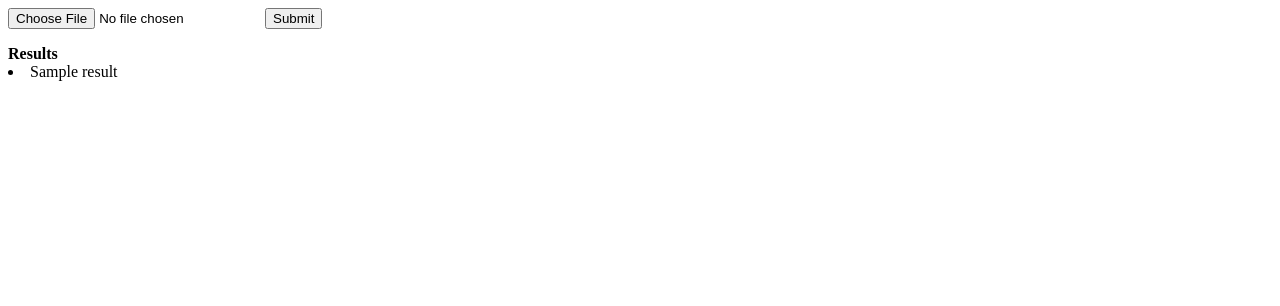
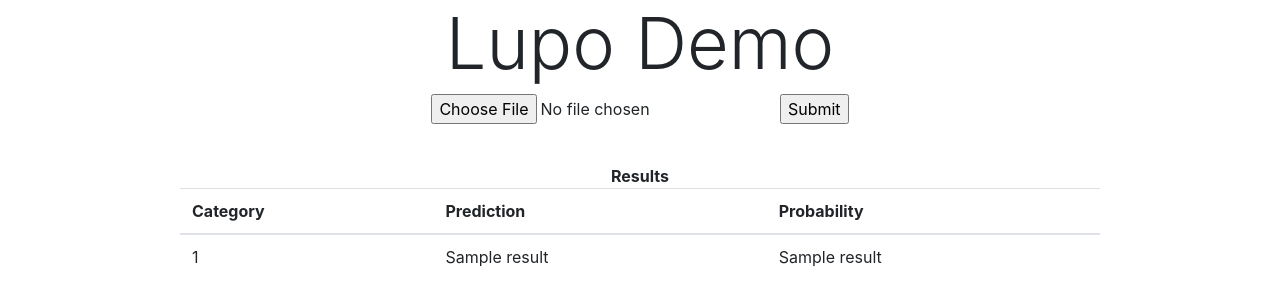
Before and after one commit to baherami/lupo-app, a Flask app: template templates/index.html in a window 1280 px wide. Shown: the top 306 px of the page. Run offline with Flask 2, Linux system fonts and the light colour scheme; the template is opened without the code that fills it: most values are stand-ins (such as "Sample title", 1, 10 or a date in 2020); parts of the project's set-up code (start-up, migrations or seed data) failed here and were passed over; some libraries are stand-ins or nearby versions.

Commit message:
Update app

```diff
--- a/app.py
+++ b/app.py
@@ -23,8 +23,7 @@ def upload_files():
     global learn_inf
     labels, prediction, probability = learn_inf.predict(img)
     for idx,label in enumerate(learn_inf.dls.vocab):
-        results.append(f"category: {label}, prediction: {prediction[idx]}, probablity: {probability[idx]:.2f}")
-    print(results)
+        results.append([label, prediction[idx],f"{probability[idx]:.2f}"])
     return render_template('index.html', results=results)
 
 def parent_label_multi(o):
@@ -34,6 +33,5 @@ if __name__ == '__main__':
     path = Path()
     global learn_inf
     learn_inf = load_learner(path/'invasive_plants_II/fmodel.pkl', cpu=True)
-    print("in maain")
     port = int(os.environ.get('PORT', 5000))
     app.run(host = '0.0.0.0', port = port)
--- a/templates/index.html
+++ b/templates/index.html
@@ -1,22 +1,65 @@
 <html>
-   <body>
-      <form action = "/" method = "POST"
-         enctype = "multipart/form-data">
-         <input type = "file" name = "file" />
-         <input type = "submit"/>
-      </form>
+
+<head>
+   <meta name="viewport" content="width=device-width, initial-scale=1, shrink-to-fit=no">
+   <link rel="stylesheet" href="https://stackpath.bootstrapcdn.com/bootstrap/4.1.3/css/bootstrap.min.css"
+      integrity="sha384-MCw98/SFnGE8fJT3GXwEOngsV7Zt27NXFoaoApmYm81iuXoPkFOJwJ8ERdknLPMO" crossorigin="anonymous">
+</head>
+
+<body>
 
 
-      <div class="Results">
-         <b>Results</b>
 
-         {% for result in results %}
+   <section id="cover">
+      <div id="cover-caption">
+          <div id="container" class="container">
+              <div class="row">
+                  <div class="col-sm-10 offset-sm-1 text-center">
+                      <h1 class="display-3">Lupo Demo</h1>
+                      <div class="form">
 
-            <li>
-            {{result}}
-            </li>
-            {% endfor %}
-         </div>
+                        <form action="/" method="POST" enctype="multipart/form-data">
 
-   </body>
+                              <input type="file" name="file" />
+                           <input type="submit" />
+
+                        </form>
+
+                      </div>
+                      <br>
+
+                      {% if results %}
+
+                      <b>Results</b>
+                      <table class="table">
+                         <thead>
+                            <tr>
+                               <th scope="col">Category</th>
+                               <th scope="col">Prediction</th>
+                               <th scope="col">Probability</th>
+                            </tr>
+                         </thead>
+                         <tbody>
+                            {% for result in results %}
+                            <tr>
+                               <td>{{result[0]}} </td>
+                               <td>{{result[1]}} </td>
+                               <td>{{result[2]}} </td>
+                            </tr>
+
+                            {% endfor %}
+
+
+                         </tbody>
+                      </table>
+                      {% endif %}
+
+                     </div>
+              </div>
+          </div>
+      </div>
+  </section>
+
+</body>
+
 </html>
```
